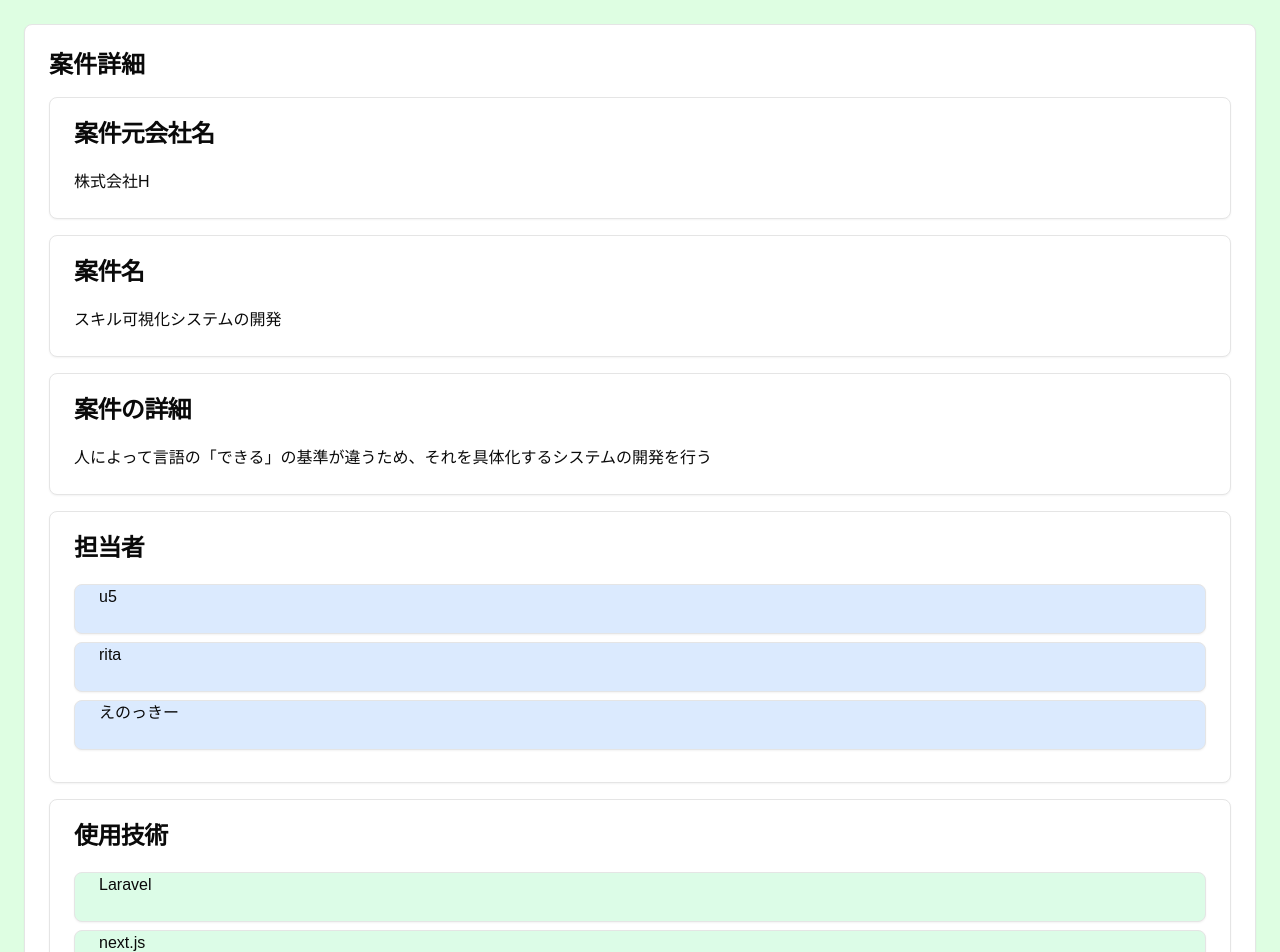
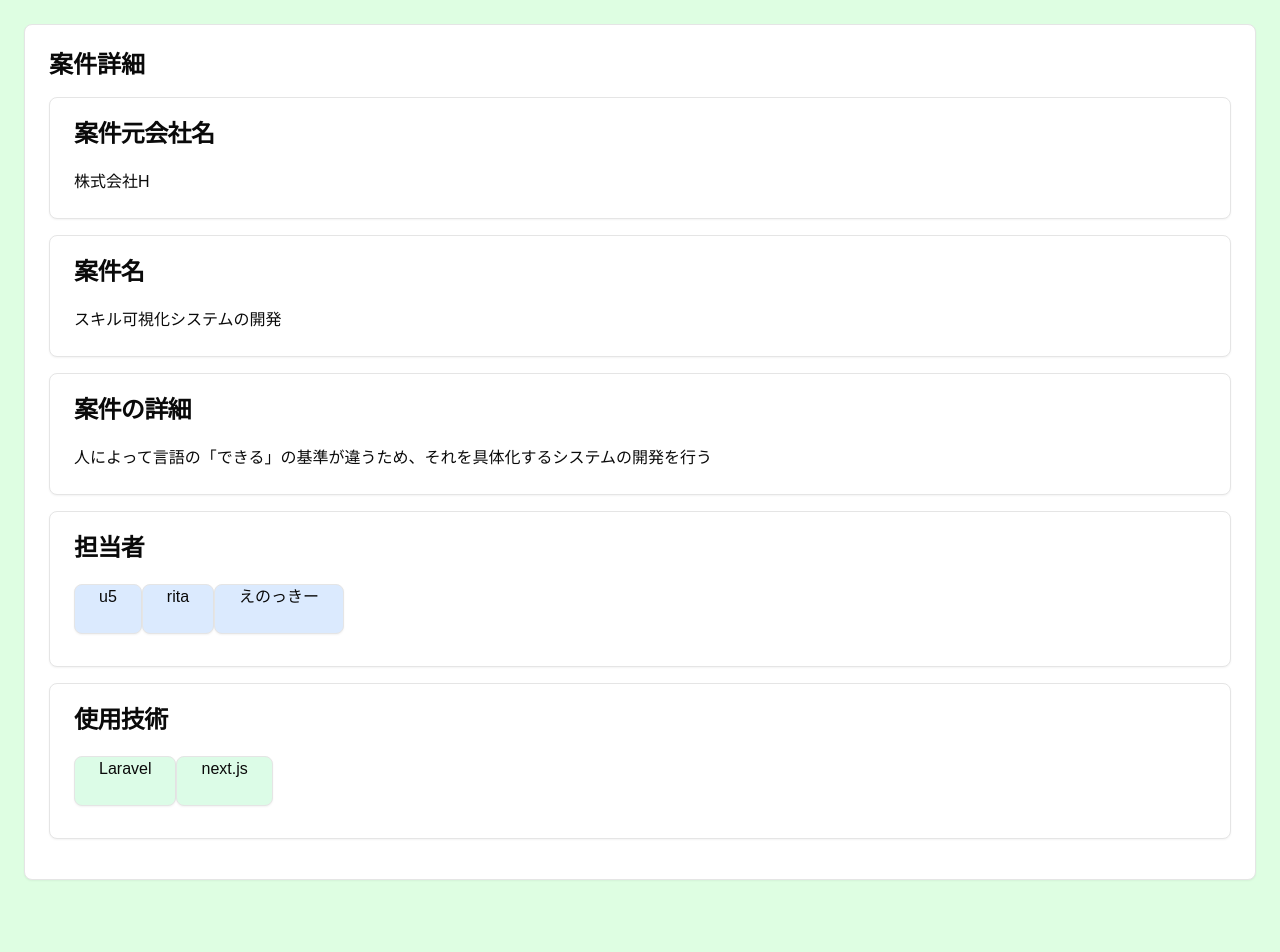
Before and after one commit to RiTa-23/SkillMatching, a Next.js app in the folder frontend/: page /company/project/1 in a window 1280 px wide. Shown: the top 952 px of the page. After the commit the page ends 904 px from the top, so only its background shows below. Built offline with nearby package versions, Linux system fonts and the light colour scheme.

Commit message:
update:文字長に合わせてcardのサイズも変更

```diff
--- a/frontend/src/app/company/project/[id]/page.tsx
+++ b/frontend/src/app/company/project/[id]/page.tsx
@@ -44,7 +44,7 @@ const ProjectDetailPage = () => {
           </CardHeader>
           <CardContent>
             {project.members.map((member, index) => (
-              <Card key={index} className="mb-2 bg-blue-100">
+              <Card key={index} className="mb-2 bg-blue-100 inline-block">
                 <CardContent>{member}</CardContent>
               </Card>
             ))}
@@ -56,7 +56,7 @@ const ProjectDetailPage = () => {
           </CardHeader>
           <CardContent>
             {project.technologies.map((tech, index) => (
-              <Card key={index} className="mb-2 bg-green-100">
+              <Card key={index} className="mb-2 bg-green-100 inline-block">
                 <CardContent>{tech}</CardContent>
               </Card>
             ))}
```
